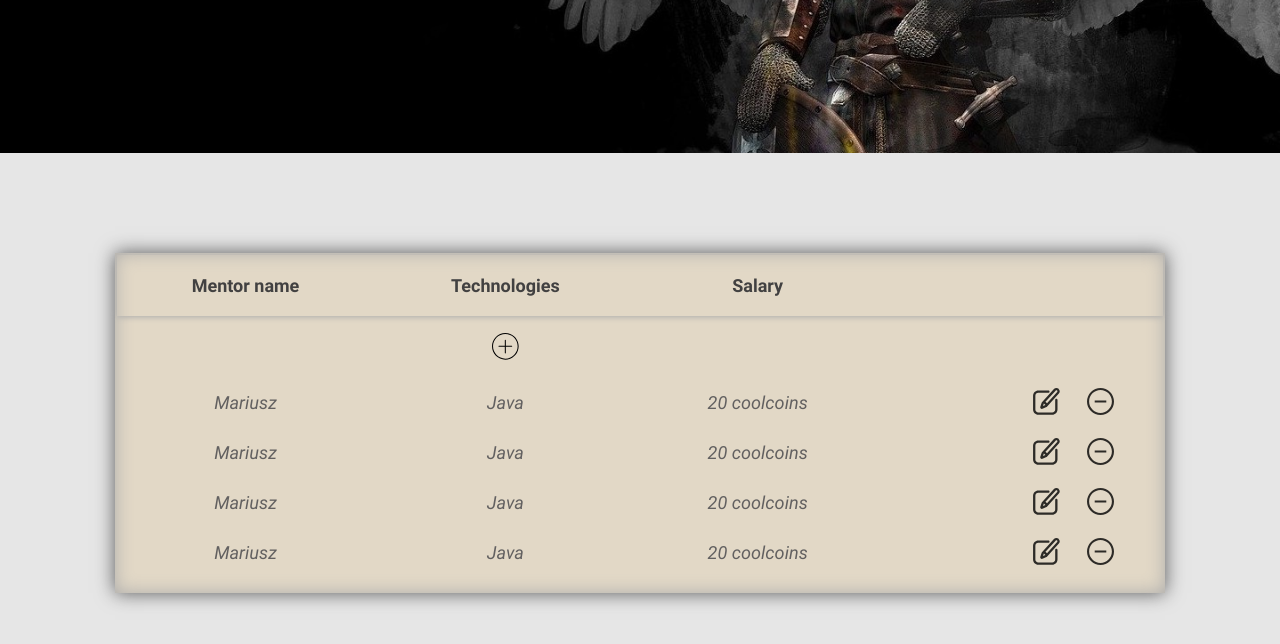
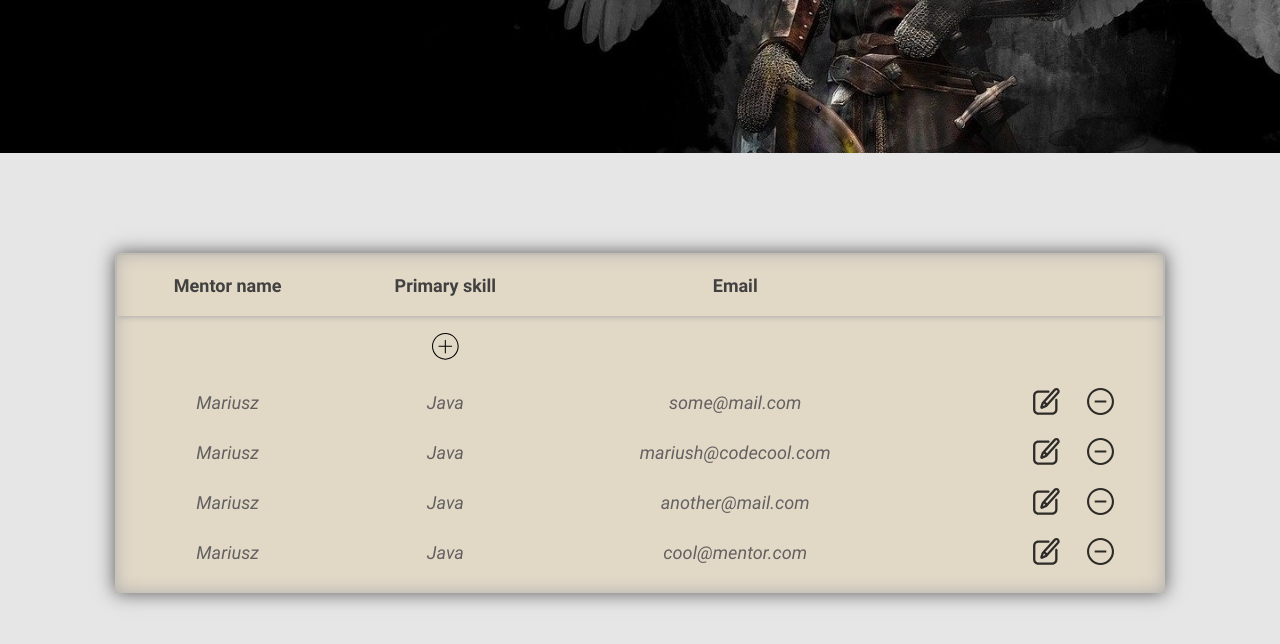
Before and after one commit to magdalenagola/quest_store, a website with bundled scripts: page com/codecool/resources/src/manager_mentors_list.html in a window 1280 px wide. Shown: the part 382-1026 px from the top of the page. Built offline with nearby package versions, Linux system fonts and the light colour scheme.

Commit message:
Change info on mentors table

```diff
--- a/com/codecool/resources/src/manager_mentors_list.html
+++ b/com/codecool/resources/src/manager_mentors_list.html
@@ -42,8 +42,8 @@
                 <thead>
                     <tr class="table-header__row">
                         <th>Mentor name</th>
-                        <th>Technologies</th>
-                        <th>Salary</th>
+                        <th>Primary skill</th>
+                        <th>Email</th>
                     </tr>
                 </thead>
                 <tbody>
@@ -66,7 +66,7 @@
                     <tr class="mentors__item">
                         <th class="mentors__name">Mariusz</th>
                         <th class="mentors__skill">Java</th>
-                        <th class="mentors__account">20 coolcoins</th>
+                        <th class="mentors__account">some@mail.com</th>
                         <th class="mentors__btn-wrapper">
                             <p class="mentors__btn mentors__btn--edit"><svg xmlns="http://www.w3.org/2000/svg"
                                     xmlns:xlink="http://www.w3.org/1999/xlink" width="27pt" height="27pt"
@@ -92,7 +92,7 @@
                     <tr class="mentors__item">
                         <th class="mentors__name">Mariusz</th>
                         <th class="mentors__skill">Java</th>
-                        <th class="mentors__account">20 coolcoins</th>
+                        <th class="mentors__account">mariush@codecool.com</th>
                         <th class="mentors__btn-wrapper">
                             <p class="mentors__btn mentors__btn--edit"><svg xmlns="http://www.w3.org/2000/svg"
                                     xmlns:xlink="http://www.w3.org/1999/xlink" width="27pt" height="27pt"
@@ -118,7 +118,7 @@
                     <tr class="mentors__item">
                         <th class="mentors__name">Mariusz</th>
                         <th class="mentors__skill">Java</th>
-                        <th class="mentors__account">20 coolcoins</th>
+                        <th class="mentors__account">another@mail.com</th>
                         <th class="mentors__btn-wrapper">
                             <p class="mentors__btn mentors__btn--edit"><svg xmlns="http://www.w3.org/2000/svg"
                                     xmlns:xlink="http://www.w3.org/1999/xlink" width="27pt" height="27pt"
@@ -144,7 +144,7 @@
                     <tr class="mentors__item">
                         <th class="mentors__name">Mariusz</th>
                         <th class="mentors__skill">Java</th>
-                        <th class="mentors__account">20 coolcoins</th>
+                        <th class="mentors__account">cool@mentor.com</th>
                         <th class="mentors__btn-wrapper">
                             <p class="mentors__btn mentors__btn--edit"><svg xmlns="http://www.w3.org/2000/svg"
                                     xmlns:xlink="http://www.w3.org/1999/xlink" width="27pt" height="27pt"
```
